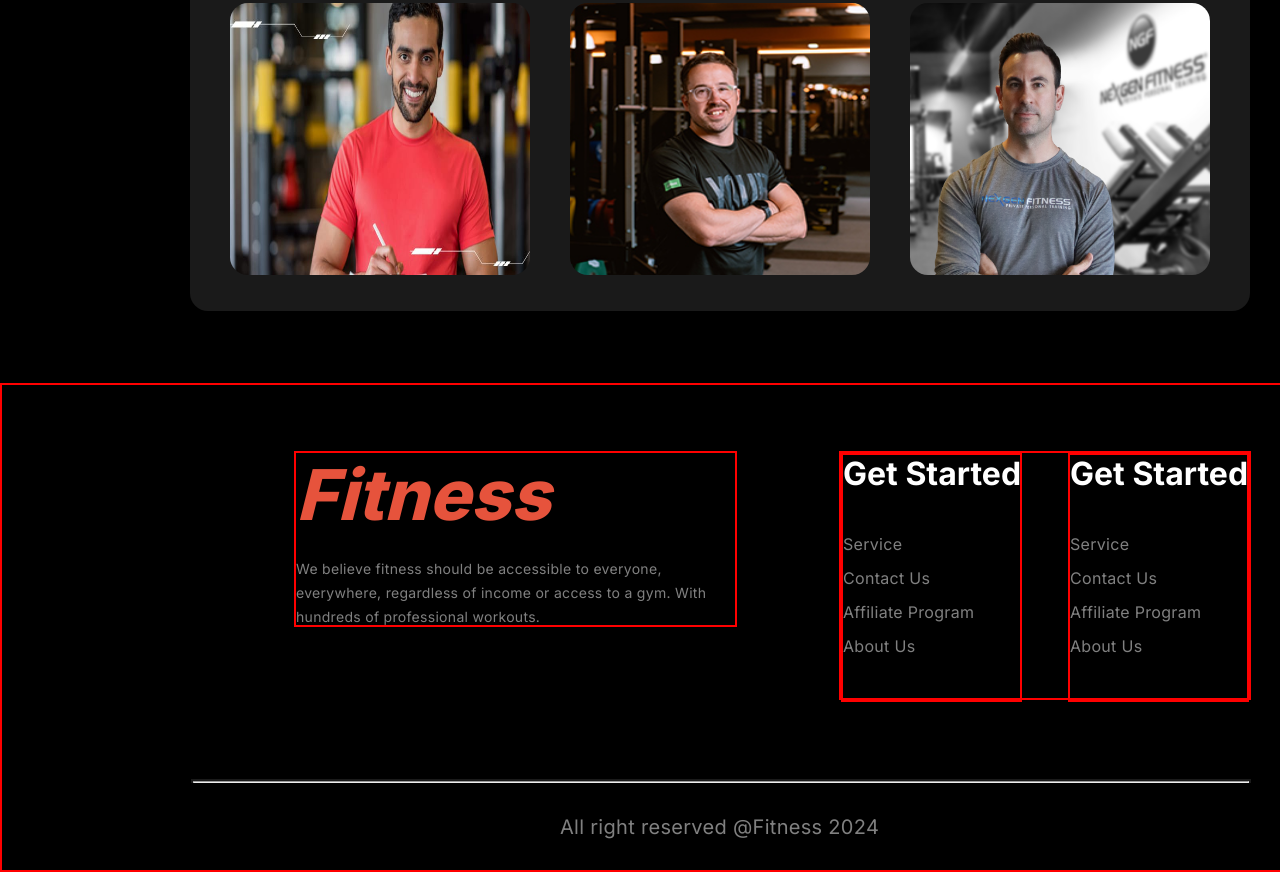
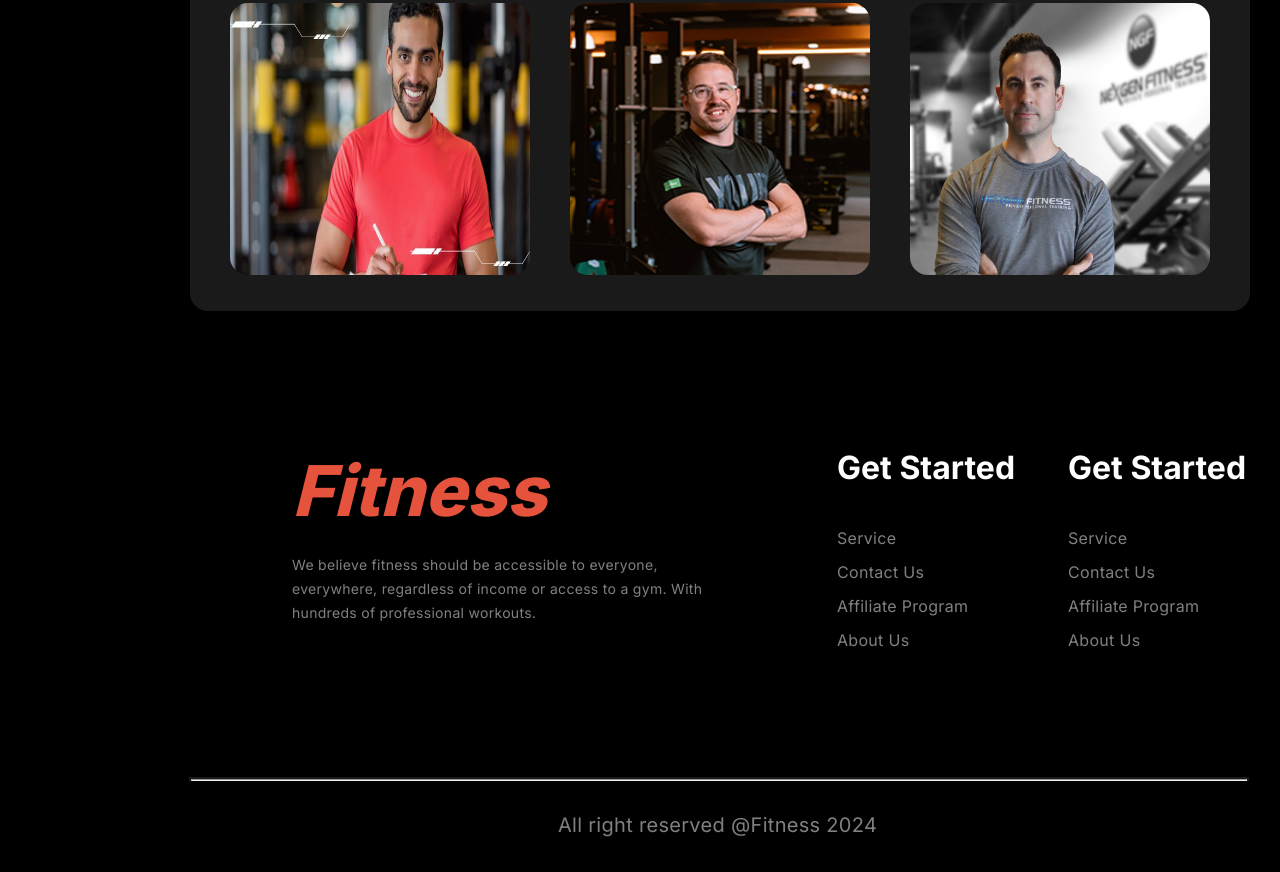
Before and after one commit to sejanur-sarkar/Assignment-2, a plain HTML site: page index.html in a window 1280 px wide. Shown: the part 3117-3989 px from the top of the page. Drawn offline with Linux system fonts and the light colour scheme.

Commit message:
added the last code

```diff
--- a/style/style.css
+++ b/style/style.css
@@ -741,7 +741,7 @@ table {
     width: 1440px;
     height: 489px;
     top: 3500px;
-    border: 2px solid red;
+    /* border: 2px solid red; */
 
 }
 
@@ -761,7 +761,7 @@ table {
     width: 443px;
     height: 176px;
     margin: 0px 102px;
-    border: 2px solid red;
+    /* border: 2px solid red; */
 
 }
 
@@ -794,7 +794,7 @@ table {
     position: static;
     width: 514px;
     height: 249px;
-    border: 2px solid red;
+    /* border: 2px solid red; */
     display: flex;
     flex-direction: row;
     justify-content: space-between;
@@ -811,7 +811,7 @@ table {
 
     gap: 152;
     padding: 0px;
-    border: 2px solid red;
+    /* border: 2px solid red; */
 }
 
 .get {
```
